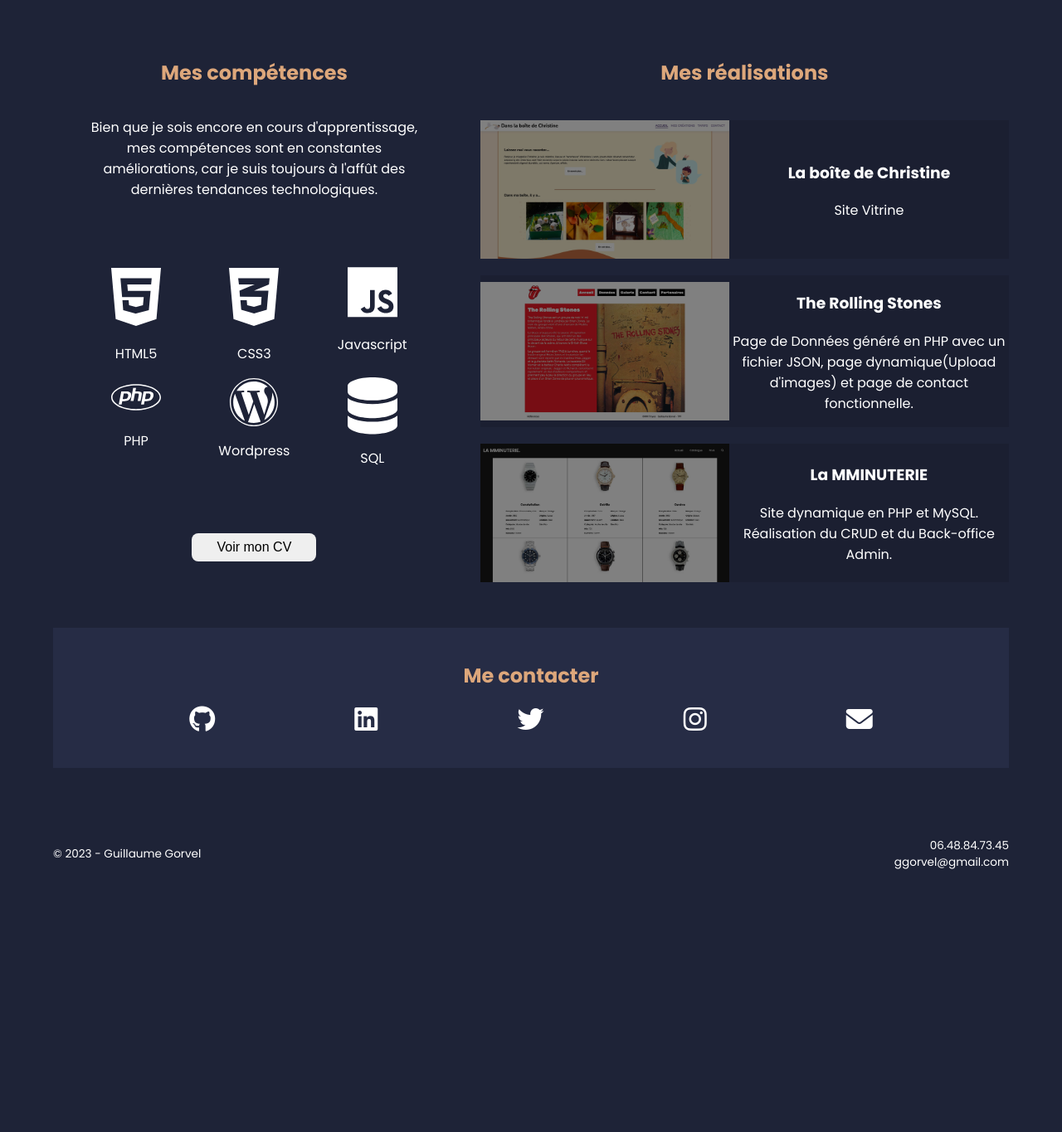
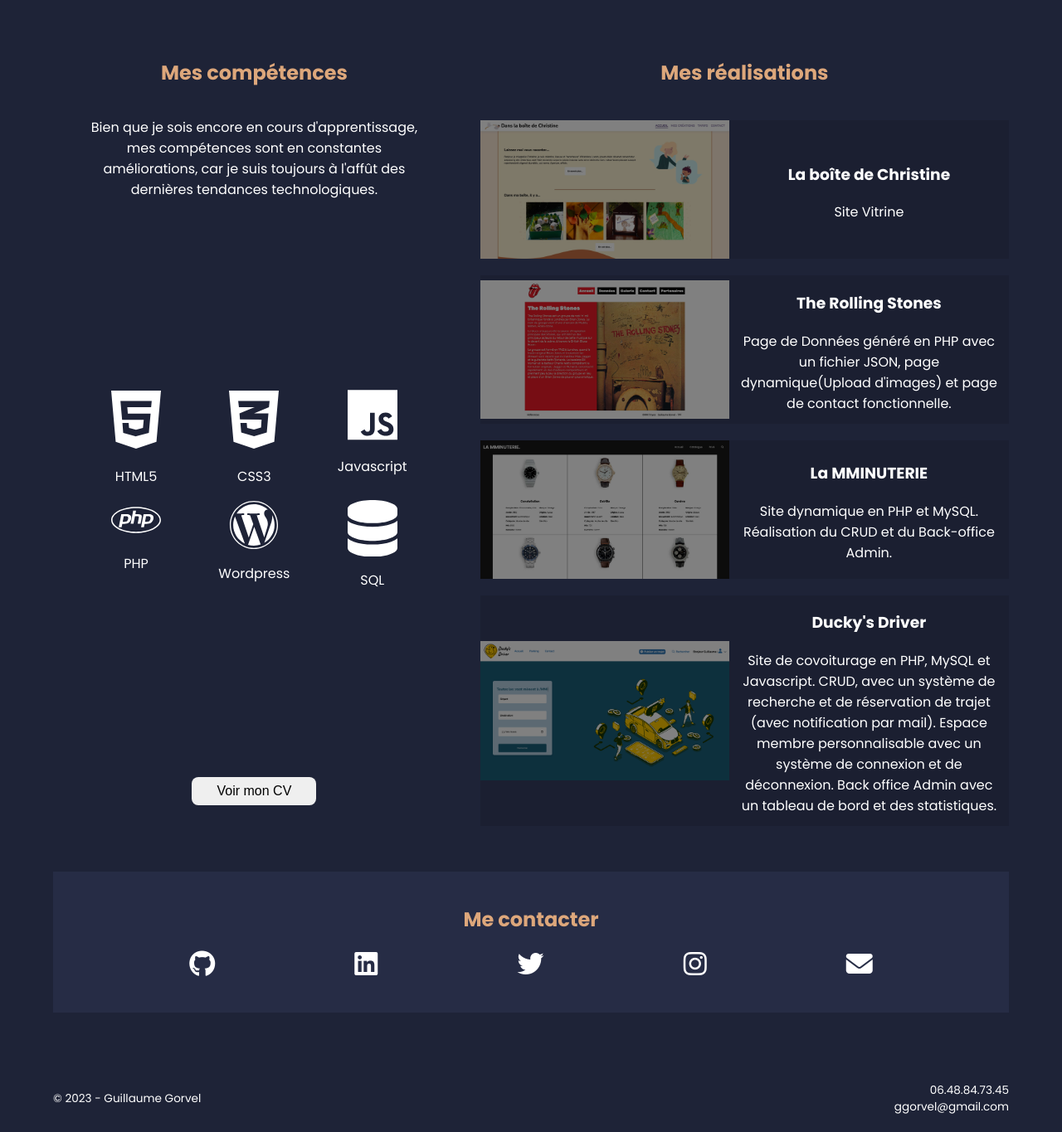
Before and after one commit to gorvelg/portfolio, a PHP site: page / in a window 1280 px wide. Shown: the part 1349-2714 px from the top of the page at 83% size. Before the commit the page ends 2397 px from the top, so only its background shows below. Run offline with PHP 8.4, Linux system fonts and the light colour scheme; some libraries are stand-ins or nearby versions.

Commit message:
portfolio ajout

```diff
--- a/css/style.css
+++ b/css/style.css
@@ -483,6 +483,10 @@ footer p, ul {
         flex-grow: 1;
     }
 
+    .card-subtitle {
+        margin: 12px;
+    }
+
     /* Réseaux sociaux */
 
     .network-container {
--- a/index.php
+++ b/index.php
@@ -204,6 +204,25 @@
                 </div>
               </div>
             </a>
+            <a href="https://mmi22f01.sae202.ovh">
+              <!-- card -->
+              <div class="achievement-card">
+                <img
+                  src="images/web-duckysdriver.png"
+                  alt="capture d'écran du site ducky's driver"
+                />
+                <div class="card-content">
+                  <h3>Ducky's Driver</h3>
+                  <p class="card-subtitle">
+                    Site de covoiturage en PHP, MySQL et Javascript. CRUD, avec
+                    un système de recherche et de réservation de trajet (avec
+                    notification par mail). Espace membre personnalisable avec
+                    un système de connexion et de déconnexion. Back office Admin
+                    avec un tableau de bord et des statistiques.
+                  </p>
+                </div>
+              </div>
+            </a>
           </div>
         </section>
       </div>
```
Also changed, not shown: images/web-duckysdriver.png (added), 1 other file.
